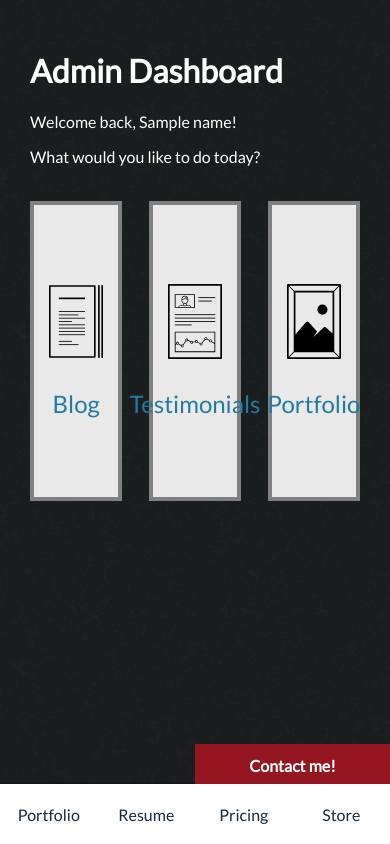
After one commit to Kyle772/Portfolio-site, a Python web app: template templates/dash.html in a window 390 px wide. The commit adds this page. Run offline with Jinja, Linux system fonts and the light colour scheme; the template is opened without the code that fills it: most values are stand-ins (such as "Sample title", 1, 10 or a date in 2020); some libraries are stand-ins or nearby versions.

Commit message:
Main.py: 	Added dashboard page and get 	Added a few pointers to Jinja 	Added admin check for back-end
css:
	fixed a handful of mobile rendering errors

base.html:
	added active tab to admin buttons for funzies

dash.html:
	made the basic layout for the admin dashbaoard

portfolio.html:
	condenced unnecesary divs

Signed-off-by: Kyle Diggs <KyleJdiggs772@gmail.com>

```diff
--- a/static/b1000.css
+++ b/static/b1000.css
@@ -1,5 +1,4 @@
 .constrain {
-    padding: 0 30px 0 30px;
 }
 
 #Modal-Con.constrain {
@@ -12,24 +11,11 @@
     margin-left: 30px;
 }
 
-.footer > a {
-    margin-left: 30px;
-}
-
-.port-buttons {
-    position: absolute;
-    right: 0;
-    top: 30px;
-}
-
-.port {
-    padding-bottom: 90px;
-}
-
 .info {
     margin-top: 50px;
 }
 
 .portItem {
     max-width: 32%;
+    padding: 0;
 }
--- a/static/b700.css
+++ b/static/b700.css
@@ -12,8 +12,12 @@
     display: none;
 }
 
+.page {
+    padding-bottom: 180px;
+    padding-top: 30px;
+}
 
-.flex {
+.page > .flex, .port > .flex {
     -webkit-box-orient: vertical;
     -webkit-box-direction: normal;
     -ms-flex-direction: column;
@@ -214,12 +218,10 @@
 
 .port-item > .infocon {
     margin-top: 30px;
-}
-
-.port-buttons {
-    position: absolute;
-    right: 0;
-    top: 20px;
+    -webkit-box-orient: vertical;
+    -webkit-box-direction: normal;
+    -ms-flex-direction: column;
+    flex-direction: column;
 }
 
 .port {
@@ -242,3 +244,8 @@
 .newModal > .c2 {
     padding: 0;
 }
+
+/* Admin Dashboard */
+.dash-but {
+    margin-bottom: 15px;
+}
--- a/static/base.css
+++ b/static/base.css
@@ -545,9 +545,35 @@ body {
     color: white;
     box-sizing: border-box;
     z-index: 1;
-    width: calc(100vw - 300px);
+    padding: 0 30px 0 30px;
+    width: calc(100vw - 200px);
     margin-left: calc(50vw - 150px);
     margin-right: calc(50vw - 150px);
+}
+
+.port-buttons > .cta {
+    margin-left: 15px;
+    box-sizing: border-box;
+    padding: 15px;
+    background-color: black;
+}
+
+.port-buttons > .cta:hover {
+    background-color: #5F5F8A;
+}
+
+.port-buttons > .cta:last-child {
+    margin-left: 0;
+}
+
+.port-buttons {
+    position: absolute;
+    right: 0;
+    top: 30px;
+    -webkit-box-orient: horizontal;
+    -webkit-box-direction: reverse;
+    -ms-flex-direction: row-reverse;
+    flex-direction: row-reverse;
 }
 
 .portItem > img {
@@ -686,8 +712,23 @@ body {
 }
 
 .footer a {
+    position: relative;
     text-decoration: none;
     color: white;
+    height: 100%;
+    padding: 15px;
+    padding-top: 20px;
+    box-sizing: border-box;
+}
+
+.footer a.active:after {
+    position: absolute;
+    content: "";
+    width: 100%;
+    height: 5px;
+    bottom: 0;
+    left: 0;
+    background-color: white;
 }
 
 .footer a:hover {
@@ -755,15 +796,12 @@ body {
     z-index: 5;
     float: left;
     background-color: transparent;
-    padding: 30px;
     box-sizing: border-box;
     -webkit-animation: fly-in 300ms forwards;
     animation: fly-in 300ms forwards;
     color: white;
     margin-bottom: 90px;
-    width: calc(100vw - 300px);
-    margin-left: calc(50vw - 150px);
-    margin-right: calc(50vw - 150px);
+    width: 100%;
 }
 
 .port-item:parent {
@@ -1137,3 +1175,39 @@ input[type=submit] {
         border: 30px solid black;
     }
 }
+
+/* Admin Dashboard */
+.dash {
+    position: relative;
+}
+
+.dash-but {
+    display: -webkit-box;
+    display: -ms-flexbox;
+    display: flex;
+    -webkit-box-align: center;
+    -ms-flex-align: center;
+    align-items: center;
+    -webkit-box-pack: center;
+    -ms-flex-pack: center;
+    justify-content: center;
+    text-decoration: none;
+    font-size: 1.5em;
+
+    padding: 15px;
+    box-sizing: border-box;
+    text-align: center;
+    height: 300px;
+    width: 28%;
+    background-color: rgba(255, 255, 255, .90);
+    border: 4px solid rgba(0, 0, 0, .45)
+}
+
+.dash-but img {
+    max-width: 100px;
+    margin-bottom: 30px;
+}
+
+.dash-but:hover {
+    background-color: rgba(255, 255, 255, .99);
+}
--- a/templates/base.html
+++ b/templates/base.html
@@ -82,10 +82,11 @@
         {% endblock %}
     </div>
     <footer class="footer constrain">
-        {% if user %}
+        {% if name.lower() in admins %}
             <a href="/logout">Admin Logout</a>
+            <a class="{{ 'active' if 'dashboard' in navTab }}" href="/dashboard">Dashboard</a>
         {% else %}
-            <a href="/login">Admin Login</a>
+            <a class="{{ 'active' if 'login' in navTab }}" href="/login">Admin Login</a>
         {% endif %}
     </footer>
 </body>
--- /dev/null
+++ b/templates/dash.html
@@ -0,0 +1,24 @@
+{% extends "base.html" %}
+
+{% block content %}
+<div class="dash col-1">
+    <h1>Admin Dashboard</h1>
+    <p>Welcome back, {{ name }}!</p>
+    <p>What would you like to do today?</p>
+    <br>
+    <div class="flex row spc-btwn">
+        <a class="t dash-but flex col" href="/dashboard/blog">
+            <img src="/icons/LilPapers62.svg">
+            Blog
+        </a>
+        <a class="t dash-but flex col" href="/dashboard/testimonials">
+            <img src="/icons/LilPapers5.svg">
+            Testimonials
+        </a>
+        <a class="t dash-but flex col" href="/dashboard/portfolio">
+            <img src="/icons/LilPapers21.svg">
+            Portfolio
+        </a>
+    </div>
+</div>
+{% endblock %}
```
Also changed, not shown: main.py (+17 -1 lines), templates/portfolio.html (+14 -11 lines), icons/LilPapers21.svg (added), icons/LilPapers5.svg (added), icons/LilPapers62.svg (added), icons/Paper Large (21).png (added), icons/Paper Large (5).png (added), icons/Paper Large (62).png (added), 3 other files.
